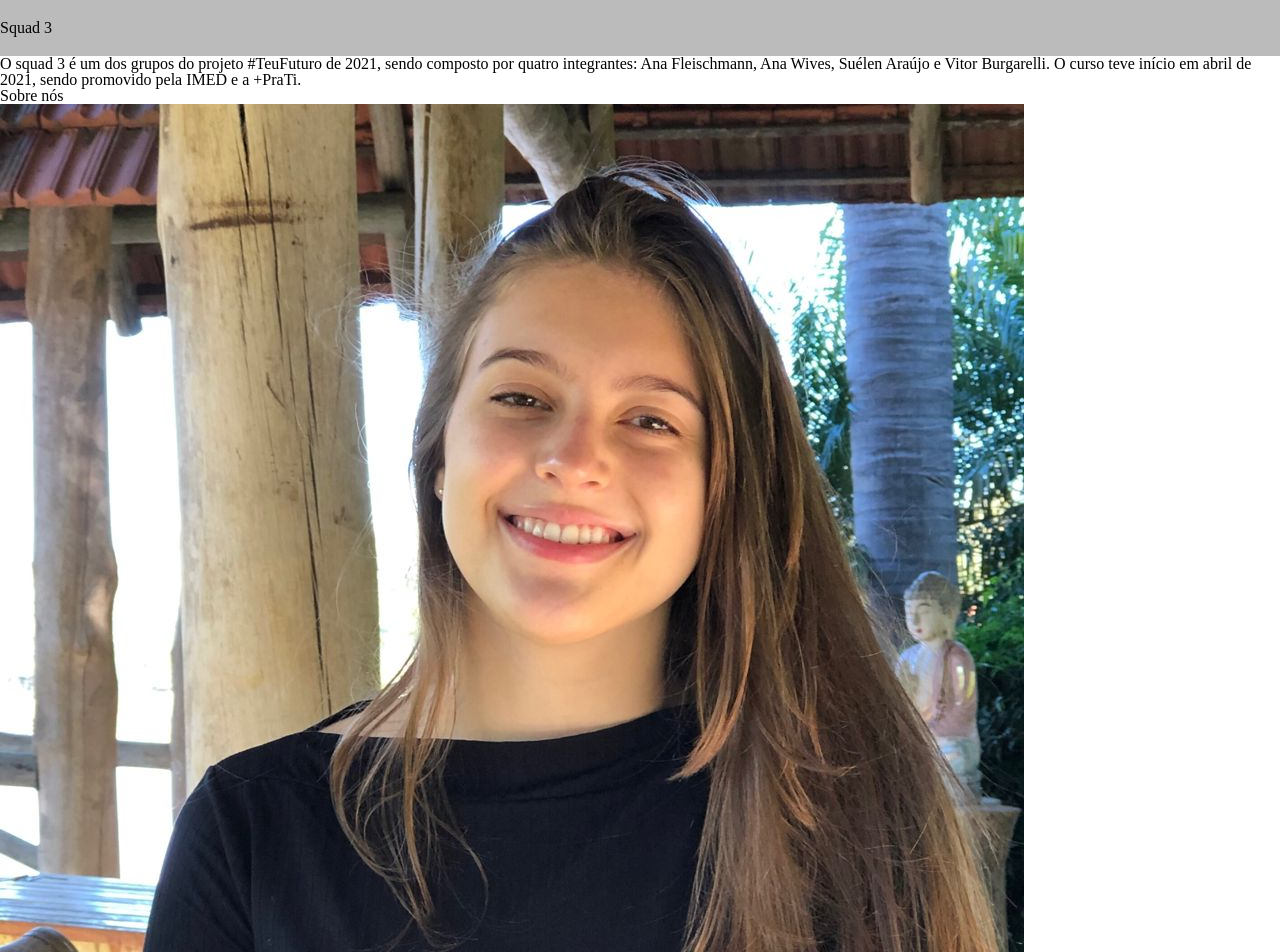
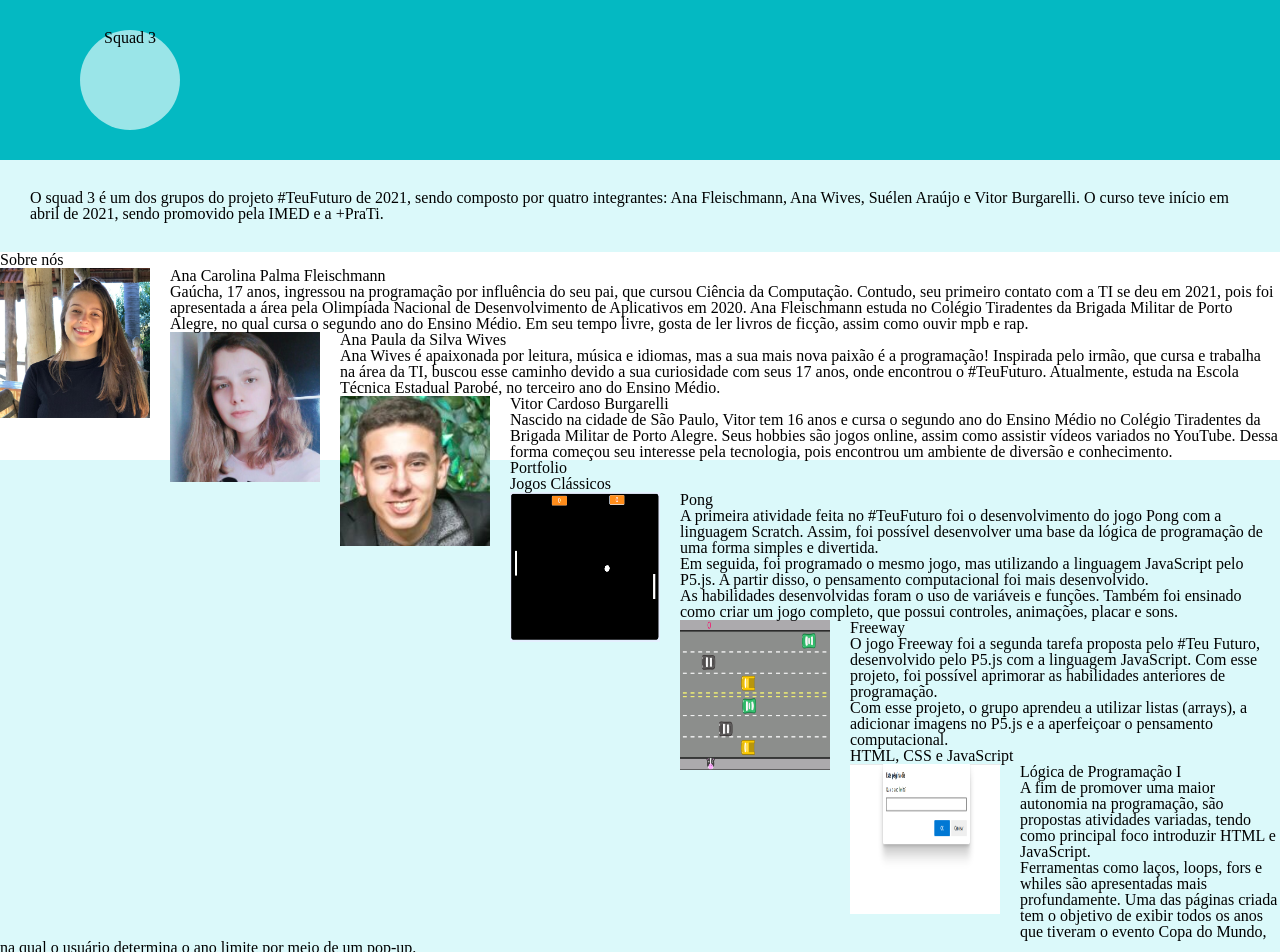
Before and after one commit to Vitor-Burgarelli/landing-page-squad, a plain HTML site: page index.html in a window 1280 px wide. Shown: the top 952 px of the page. Drawn offline with Linux system fonts and the light colour scheme.

Commit message:
ainda nao concluido

```diff
--- a/style.css
+++ b/style.css
@@ -1,4 +1,55 @@
 header {
-	background: #BBBBBB;
-	padding: 20px 0;
+	background: #04B9C2;
+	padding: 30px ;
 }
+
+.titulo-principal {
+	width: 100px;
+	height: 100px;
+	border-radius: 50%;
+	background-color: #9AE5E8;
+	margin-left: 50px;
+	text-align: center;
+}
+
+.home {
+	background: #DBF9FA;
+	padding: 30px;
+}
+
+.sobre-nos {
+	background: #FFFFFF;
+}
+
+img {
+	width:150px;
+	height: 150px;
+	float:left;
+	margin: 0 20px 20px 0;
+
+}
+
+.biografias {
+	width: 420px;
+	margin: 0 auto;
+}
+
+.biografias li {
+	display: inline-block;
+
+}
+
+.portfolio {
+	background: #DBF9FA;
+}
+
+.duvida {
+	background: #FFFFFF;
+}
+
+footer {
+	background:#05A5AD;
+	text-align:center;
+	padding: 40px 0;
+
+}
```
